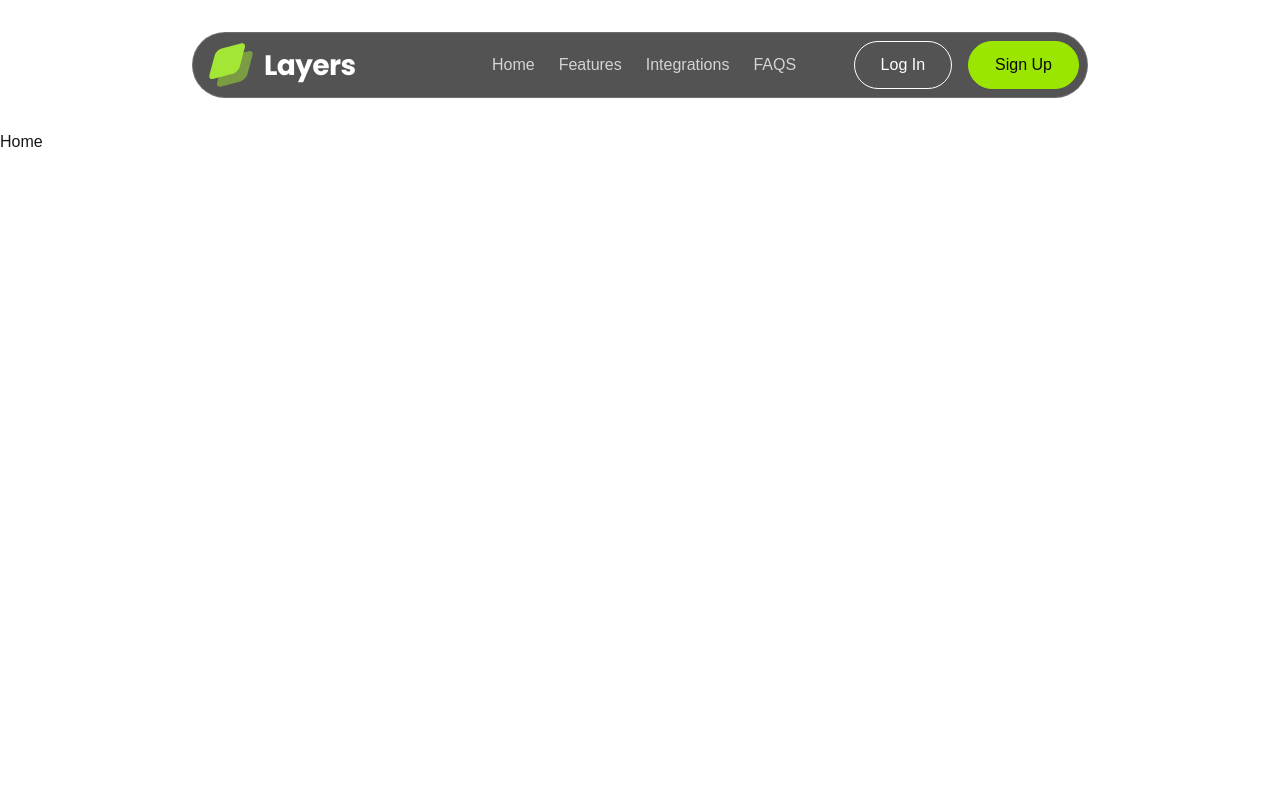
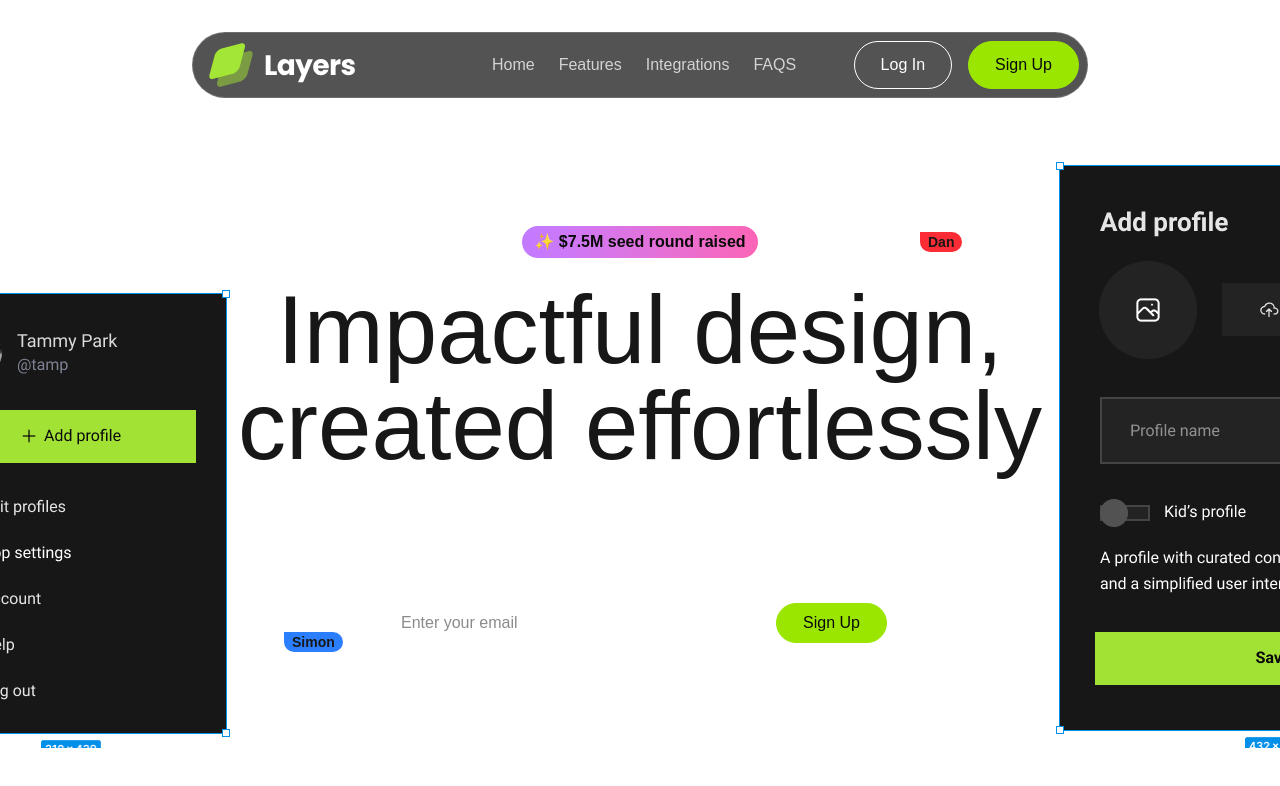
Before and after one commit to pyrozhok/saas-landing, a Next.js app: page / in a window 1280 px wide. Shown: the top 786 px of the page. Built offline with nearby package versions, Linux system fonts and the light colour scheme.

Commit message:
feat: add hero section

```diff
--- a/src/app/page.tsx
+++ b/src/app/page.tsx
@@ -1,3 +1,5 @@
+import Hero from '@/components/hero';
+
 export default function Home() {
-  return <div>Home</div>;
+  return <Hero />;
 }
--- /dev/null
+++ b/src/components/hero.tsx
@@ -0,0 +1,59 @@
+import Image from 'next/image';
+
+import Button from '@/components/ui/button';
+import Pointer from './pointer';
+import designExample1Image from '@/assets/images/design-example-1.png';
+import designExample2Image from '@/assets/images/design-example-2.png';
+
+const Hero = () => {
+  return (
+    <section className='overflow-clip py-24'>
+      <div className='relative container'>
+        <div className='absolute top-16 -left-32 hidden lg:block'>
+          <Image src={designExample1Image} alt='Design example 1' />
+        </div>
+        <div className='absolute -top-16 -right-64 hidden lg:block'>
+          <Image src={designExample2Image} alt='Design example 2' />
+        </div>
+        <div className='absolute top-96 left-56 hidden lg:block'>
+          <Pointer name='Simon' />
+        </div>
+        <div className='absolute -top-4 right-80 hidden lg:block'>
+          <Pointer name='Dan' color='red' />
+        </div>
+        <div className='flex justify-center'>
+          <p className='inline-flex rounded-full bg-gradient-to-r from-purple-400 to-pink-400 px-3 py-1 font-semibold text-neutral-950'>
+            ✨ $7.5M seed round raised
+          </p>
+        </div>
+        <h1 className='mt-6 text-center text-6xl font-medium md:text-7xl lg:text-8xl'>
+          Impactful design, created effortlessly
+        </h1>
+
+        <p className='max mx-auto mt-8 max-w-2xl text-center text-xl tracking-wide text-white/50'>
+          Desing toold shouldn&apos;t slow you down. Layers combines powerful
+          feature with an intuitive iterface that keeps you in your creative
+          frow.
+        </p>
+
+        <form className='mx-auto mt-8 flex max-w-lg items-center rounded-full border border-white/15 pr-2'>
+          <input
+            className='flex-grow border-none bg-transparent px-4 py-4 focus:ring-0 focus:outline-none'
+            type='email'
+            placeholder='Enter your email'
+          />
+          <Button
+            className='whitespace-nowrap'
+            type='submit'
+            variant='primary'
+            size='sm'
+          >
+            Sign Up
+          </Button>
+        </form>
+      </div>
+    </section>
+  );
+};
+
+export default Hero;
--- /dev/null
+++ b/src/components/pointer.tsx
@@ -0,0 +1,41 @@
+import { cn } from '@/utils/cn';
+import React from 'react';
+
+interface PointerProps {
+  name: string;
+  color?: 'red' | 'blue';
+}
+
+export const Pointer: React.FC<PointerProps> = ({ name, color }) => {
+  return (
+    <div className='relative'>
+      <svg
+        xmlns='http://www.w3.org/2000/svg'
+        width='24'
+        height='24'
+        viewBox='0 0 24 24'
+        fill='none'
+        stroke='currentColor'
+        strokeWidth='2'
+        strokeLinecap='round'
+        strokeLinejoin='round'
+        className='feather feather-mouse-pointer size-5 text-white'
+      >
+        <path d='M3 3l7.07 16.97 2.51-7.39 7.39-2.51L3 3z'></path>
+        <path d='M13 13l6 6'></path>
+      </svg>
+      <div className='absolute top-full left-full'>
+        <span
+          className={cn(
+            'pointer-events-none inline-flex rounded-full rounded-tl-none bg-blue-500 px-2 text-sm font-bold',
+            color === 'red' && 'bg-red-500',
+          )}
+        >
+          {name}
+        </span>
+      </div>
+    </div>
+  );
+};
+
+export default Pointer;
--- a/src/components/ui/button.tsx
+++ b/src/components/ui/button.tsx
@@ -13,6 +13,9 @@ const buttonVariants = cva(
         secondary:
           'border-white text-white bg-transparent hover:bg-white/10 transition-colors duration-200 ease-in-out',
       },
+      size: {
+        sm: 'h-10',
+      },
     },
     defaultVariants: {
       variant: 'primary',
@@ -27,13 +30,17 @@ export interface ButtonProps
 const Button: React.FC<ButtonProps> = ({
   className,
   variant,
+  size,
   children,
   ...props
 }) => {
   buttonVariants({ variant, className });
 
   return (
-    <button className={cn(buttonVariants({ variant, className }))} {...props}>
+    <button
+      className={cn(buttonVariants({ variant, size, className }))}
+      {...props}
+    >
       {children}
     </button>
   );
```
Also changed, not shown: src/assets/images/design-example-1.png (added), src/assets/images/design-example-2.png (added).
